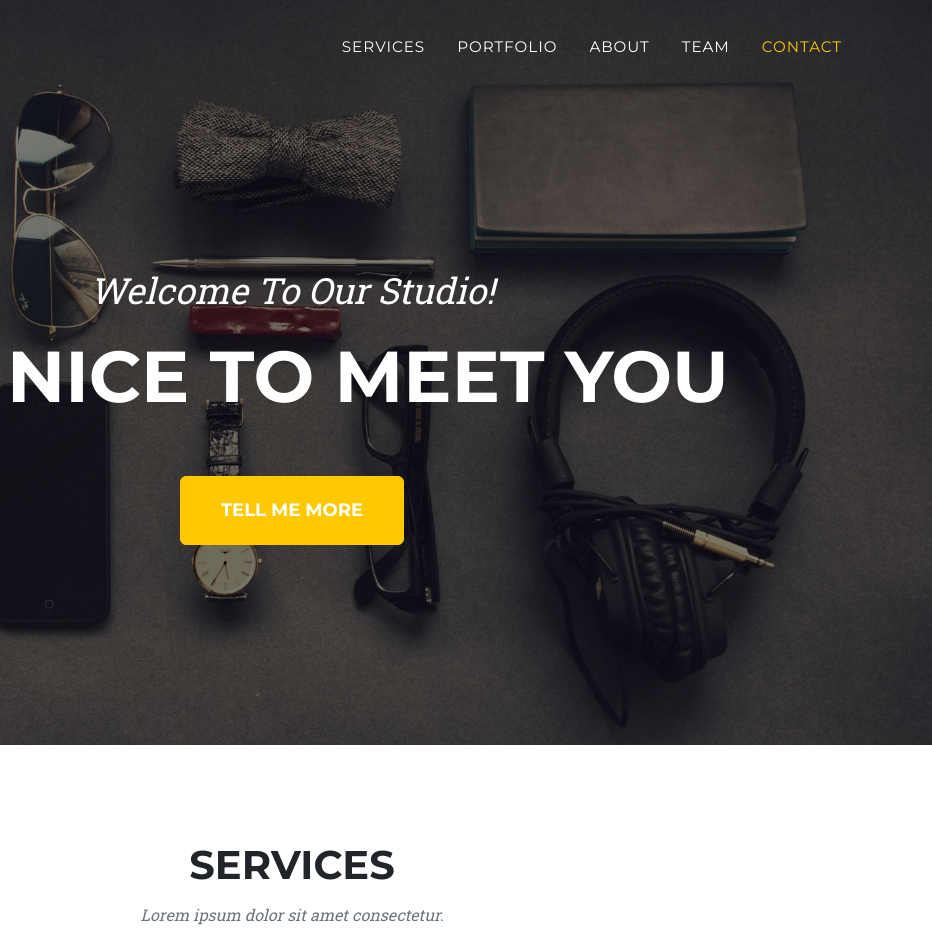
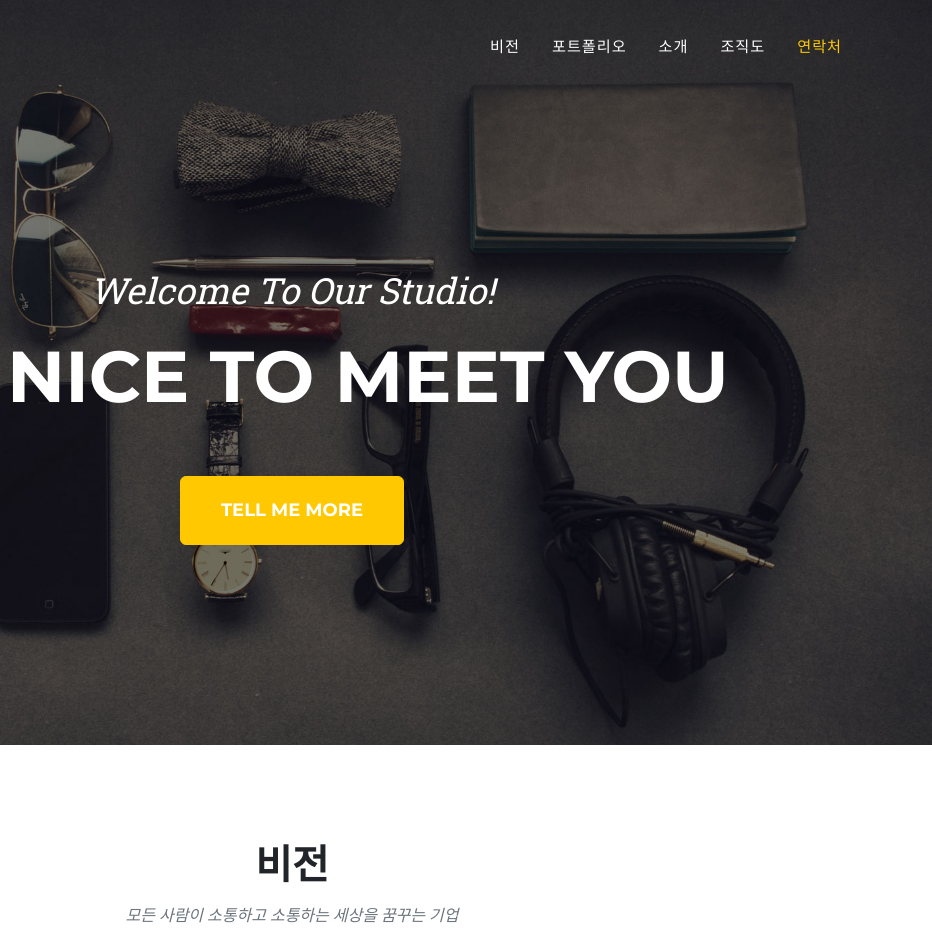
Before and after one commit to SelfStudyProjects/HTML_SERVER, a website: page public_html/index.html in a window 1280 px wide. Shown: the top 952 px of the page, 348-1280 px from the left. Drawn offline with nearby package versions, Linux system fonts and the light colour scheme.

Commit message:
update file

```diff
--- a/public_html/index.html
+++ b/public_html/index.html
@@ -27,11 +27,11 @@
                 </button>
                 <div class="collapse navbar-collapse" id="navbarResponsive">
                     <ul class="navbar-nav text-uppercase ms-auto py-4 py-lg-0">
-                        <li class="nav-item"><a class="nav-link" href="#services">Services</a></li>
-                        <li class="nav-item"><a class="nav-link" href="#portfolio">Portfolio</a></li>
-                        <li class="nav-item"><a class="nav-link" href="#about">About</a></li>
-                        <li class="nav-item"><a class="nav-link" href="#team">Team</a></li>
-                        <li class="nav-item"><a class="nav-link" href="#contact">Contact</a></li>
+                        <li class="nav-item"><a class="nav-link" href="#services">비전</a></li>
+                        <li class="nav-item"><a class="nav-link" href="#portfolio">포트폴리오</a></li>
+                        <li class="nav-item"><a class="nav-link" href="#about">소개</a></li>
+                        <li class="nav-item"><a class="nav-link" href="#team">조직도</a></li>
+                        <li class="nav-item"><a class="nav-link" href="#contact">연락처</a></li>
                     </ul>
                 </div>
             </div>
@@ -48,8 +48,8 @@
         <section class="page-section" id="services">
             <div class="container">
                 <div class="text-center">
-                    <h2 class="section-heading text-uppercase">Services</h2>
-                    <h3 class="section-subheading text-muted">Lorem ipsum dolor sit amet consectetur.</h3>
+                    <h2 class="section-heading text-uppercase">비전</h2>
+                    <h3 class="section-subheading text-muted">모든 사람이 소통하고 소통하는 세상을 꿈꾸는 기업</h3>
                 </div>
                 <div class="row text-center">
                     <div class="col-md-4">
```
